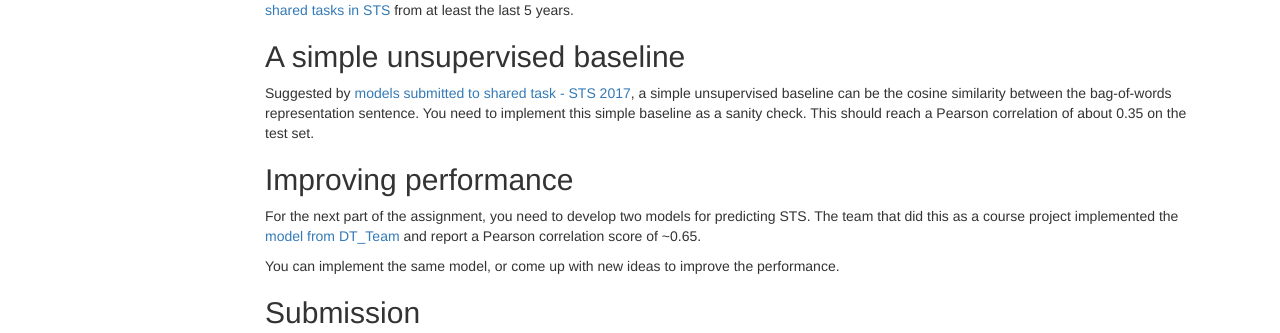
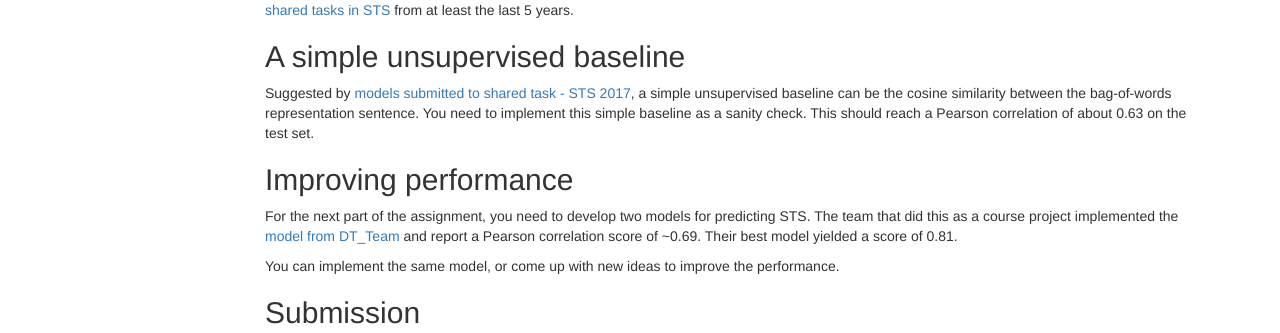
Before and after one commit to computational-linguistics-class/computational-linguistics-class.github.io, a Jekyll site: the page built from assignment9_sts.md, in a window 1280 px wide. Shown: the part 849-1182 px from the top of the page. Built offline with Jekyll 4.4.1, drawn with Linux system fonts in a browser that asks for light colours; nearby versions of some CDN libraries; a script that is not in the unit is left out.

Commit message:
minor changes to baseline scores

```diff
--- a/assignment9_sts.md
+++ b/assignment9_sts.md
@@ -59,12 +59,12 @@ In addition to the provided data, you are free to use any supervised or unsuperv
 
 ## A simple unsupervised baseline
 
-Suggested by [models submitted to shared task - STS 2017](http://www.aclweb.org/anthology/S17-2001), a simple unsupervised baseline can be the cosine similarity between the bag-of-words representation  sentence. You need to implement this simple baseline as a sanity check. This should reach a Pearson correlation of about 0.35 on the test set.
+Suggested by [models submitted to shared task - STS 2017](http://www.aclweb.org/anthology/S17-2001), a simple unsupervised baseline can be the cosine similarity between the bag-of-words representation  sentence. You need to implement this simple baseline as a sanity check. This should reach a Pearson correlation of about 0.63 on the test set.
 
 
 ## Improving performance
 
-For the next part of the assignment, you need to develop two models for predicting STS. The team that did this as a course project implemented the [model from DT_Team](http://www.aclweb.org/anthology/S17-2014) and report a Pearson correlation score of ~0.65.
+For the next part of the assignment, you need to develop two models for predicting STS. The team that did this as a course project implemented the [model from DT_Team](http://www.aclweb.org/anthology/S17-2014) and report a Pearson correlation score of ~0.69. Their best model yielded a score of 0.81.
 
 You can implement the same model, or come up with new ideas to improve the performance.
 
```
